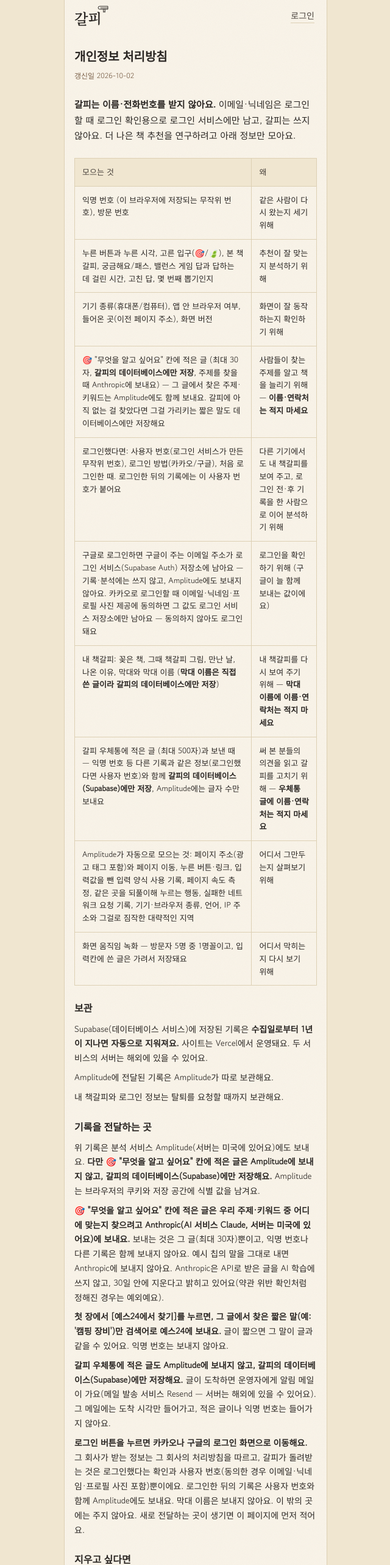
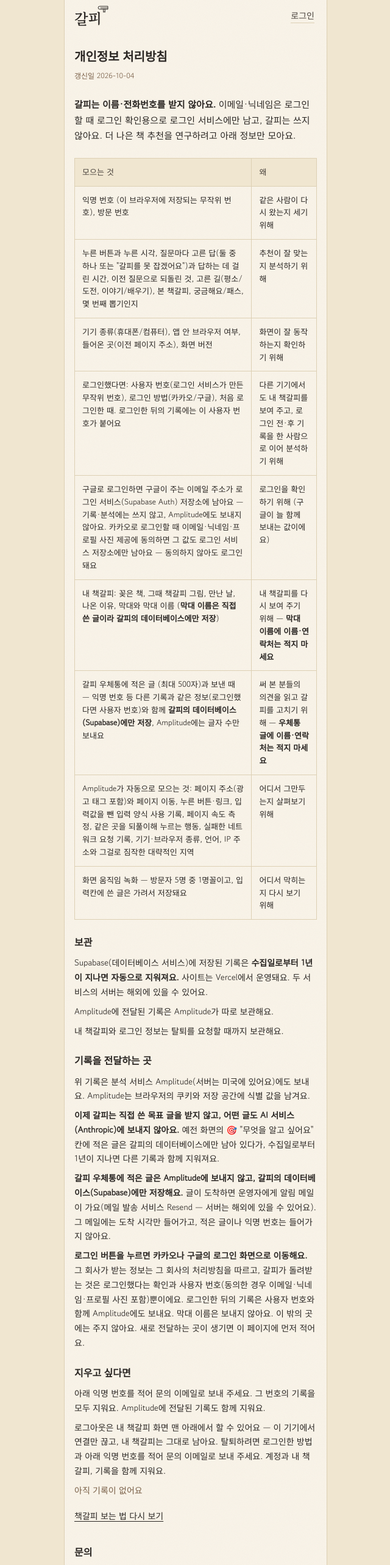
Before and after one commit to JunheePark0224/galpi, a Next.js app in the folder web/: page /privacy in a window 1280 px wide. Shown: the top 2566 px of the page at 61% size, without its empty margins (319-959 px from the left). Built offline with nearby package versions, Linux system fonts and the light colour scheme; no server answers; a web font is replaced by a local one.

Commit message:
feat(privacy): v2 policy — no written goals, nothing to Anthropic, question answers
- [x] events: no event change

Co-Authored-By: Claude Opus 5.5 <noreply@anthropic.com>

```diff
--- a/web/src/app/privacy/page.tsx
+++ b/web/src/app/privacy/page.tsx
@@ -14,9 +14,9 @@ function Contact() {
 }
 
 /**
- * S-10 (F-16): what is collected and where it goes — Amplitude, (P4) the written goal to Anthropic for sorting, (F-24) a
- * short phrase to YES24 as a search word, (P5, taxonomy 6-3d) login, the Google email kept by the login service only, 내 책갈피,
- * (F-26, taxonomy 6-3e) the 갈피 우체통 letter — Supabase only, a time-only notice email through Resend.
+ * S-10 (F-16): what is collected and where it goes — Amplitude, (P5, taxonomy 6-3d) login, the Google email kept by the
+ * login service only, 내 책갈피, (F-26, taxonomy 6-3e) the 갈피 우체통 letter — Supabase only, a time-only notice email
+ * through Resend. v2 (taxonomy 6-3f): no written goal, nothing to Anthropic; question answers instead of the balance game.
  */
 export default function PrivacyPage() {
   return (
@@ -41,16 +41,12 @@ export default function PrivacyPage() {
             <td>같은 사람이 다시 왔는지 세기 위해</td>
           </tr>
           <tr>
-            <td>누른 버튼과 누른 시각, 고른 입구(🎯/🍃), 본 책갈피, 궁금해요/패스, 밸런스 게임 답과 답하는 데 걸린 시간, 고친 답, 몇 번째 뽑기인지</td>
+            <td>누른 버튼과 누른 시각, 질문마다 고른 답(둘 중 하나 또는 {"\"갈피를 못 잡겠어요\""})과 답하는 데 걸린 시간, 이전 질문으로 되돌린 것, 고른 길(평소/도전, 이야기/배우기), 본 책갈피, 궁금해요/패스, 몇 번째 뽑기인지</td>
             <td>추천이 잘 맞는지 분석하기 위해</td>
           </tr>
           <tr>
             <td>기기 종류(휴대폰/컴퓨터), 앱 안 브라우저 여부, 들어온 곳(이전 페이지 주소), 화면 버전</td>
             <td>화면이 잘 동작하는지 확인하기 위해</td>
-          </tr>
-          <tr>
-            <td>🎯 {"\"무엇을 알고 싶어요\""} 칸에 적은 글 (최대 30자, <strong>갈피의 데이터베이스에만 저장</strong>, 주제를 찾을 때 Anthropic에 보내요) — 그 글에서 찾은 주제·키워드는 Amplitude에도 함께 보내요. 갈피에 아직 없는 걸 찾았다면 그걸 가리키는 짧은 말도 데이터베이스에만 저장해요</td>
-            <td>사람들이 찾는 주제를 알고 책을 늘리기 위해 — <strong>이름·연락처는 적지 마세요</strong></td>
           </tr>
           <tr>
             <td>로그인했다면: 사용자 번호(로그인 서비스가 만든 무작위 번호), 로그인 방법(카카오/구글), 처음 로그인한 때. 로그인한 뒤의 기록에는 이 사용자 번호가 붙어요</td>
@@ -97,21 +93,14 @@ export default function PrivacyPage() {
         <h2 className={styles.h2}>기록을 전달하는 곳</h2>
         <p>
           위 기록은 분석 서비스 Amplitude(서버는 미국에 있어요)에도 보내요.{" "}
-          <strong>다만 🎯 {"\"무엇을 알고 싶어요\""} 칸에 적은 글은 Amplitude에 보내지 않고, 갈피의 데이터베이스(Supabase)에만 저장해요.</strong>{" "}
           Amplitude는 브라우저의 쿠키와 저장 공간에 식별 값을 남겨요.
         </p>
         <p>
-          <strong>🎯 {"\"무엇을 알고 싶어요\""} 칸에 적은 글은 우리 주제·키워드 중 어디에 맞는지 찾으려고 Anthropic(AI 서비스 Claude, 서버는 미국에 있어요)에 보내요.</strong>{" "}
-          보내는 것은 그 글(최대 30자)뿐이고, 익명 번호나 다른 기록은 함께 보내지 않아요.
-          예시 칩의 말을 그대로 내면 Anthropic에 보내지 않아요.
-          Anthropic은 API로 받은 글을 AI 학습에 쓰지 않고, 30일 안에 지운다고 밝히고 있어요(약관 위반 확인처럼 정해진 경우는 예외예요).
+          <strong>이제 갈피는 직접 쓴 목표 글을 받지 않고, 어떤 글도 AI 서비스(Anthropic)에 보내지 않아요.</strong>{" "}
+          예전 화면의 🎯 {"\"무엇을 알고 싶어요\""} 칸에 적은 글은 갈피의 데이터베이스에만 남아 있다가, 수집일로부터 1년이 지나면 다른 기록과 함께 지워져요.
         </p>
         <p>
-          <strong>첫 장에서 [예스24에서 찾기]를 누르면, 그 글에서 찾은 짧은 말(예: &apos;캠핑 장비&apos;)만 검색어로 예스24에 보내요.</strong>{" "}
-          글이 짧으면 그 말이 글과 같을 수 있어요. 익명 번호는 보내지 않아요.
-        </p>
-        <p>
-          <strong>갈피 우체통에 적은 글도 Amplitude에 보내지 않고, 갈피의 데이터베이스(Supabase)에만 저장해요.</strong>{" "}
+          <strong>갈피 우체통에 적은 글은 Amplitude에 보내지 않고, 갈피의 데이터베이스(Supabase)에만 저장해요.</strong>{" "}
           글이 도착하면 운영자에게 알림 메일이 가요(메일 발송 서비스 Resend — 서버는 해외에 있을 수 있어요).
           그 메일에는 도착 시각만 들어가고, 적은 글이나 익명 번호는 들어가지 않아요.
         </p>
--- a/web/src/lib/privacy.ts
+++ b/web/src/lib/privacy.ts
@@ -1,3 +1,3 @@
 /** Shared constants for the privacy page (S-10 v0). Kept out of the route file, which exports only page conventions. */
-export const UPDATED = "2026-10-02";
+export const UPDATED = "2026-10-04";
 export const CONTACT_PENDING = "문의 이메일은 곧 적어 둘게요";
```
Also changed, not shown: 3 other files (tests, documents, lock files or other folders).
